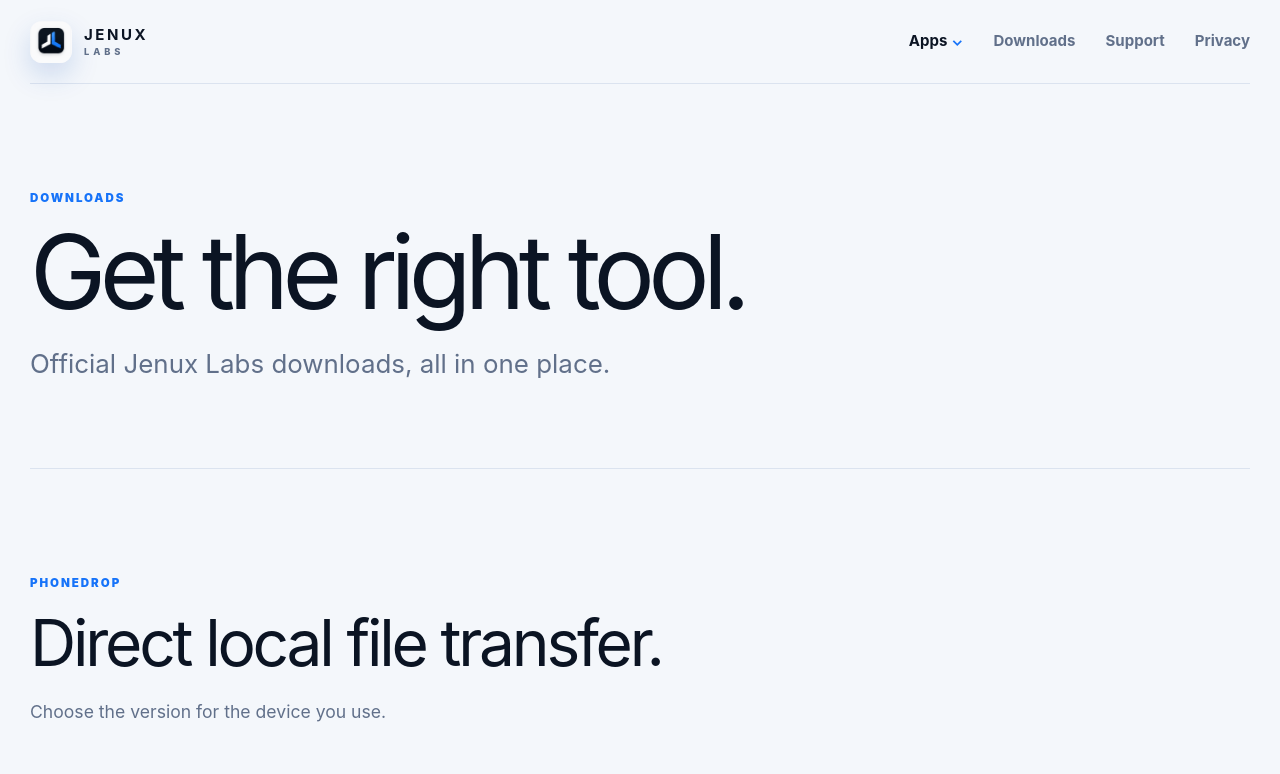
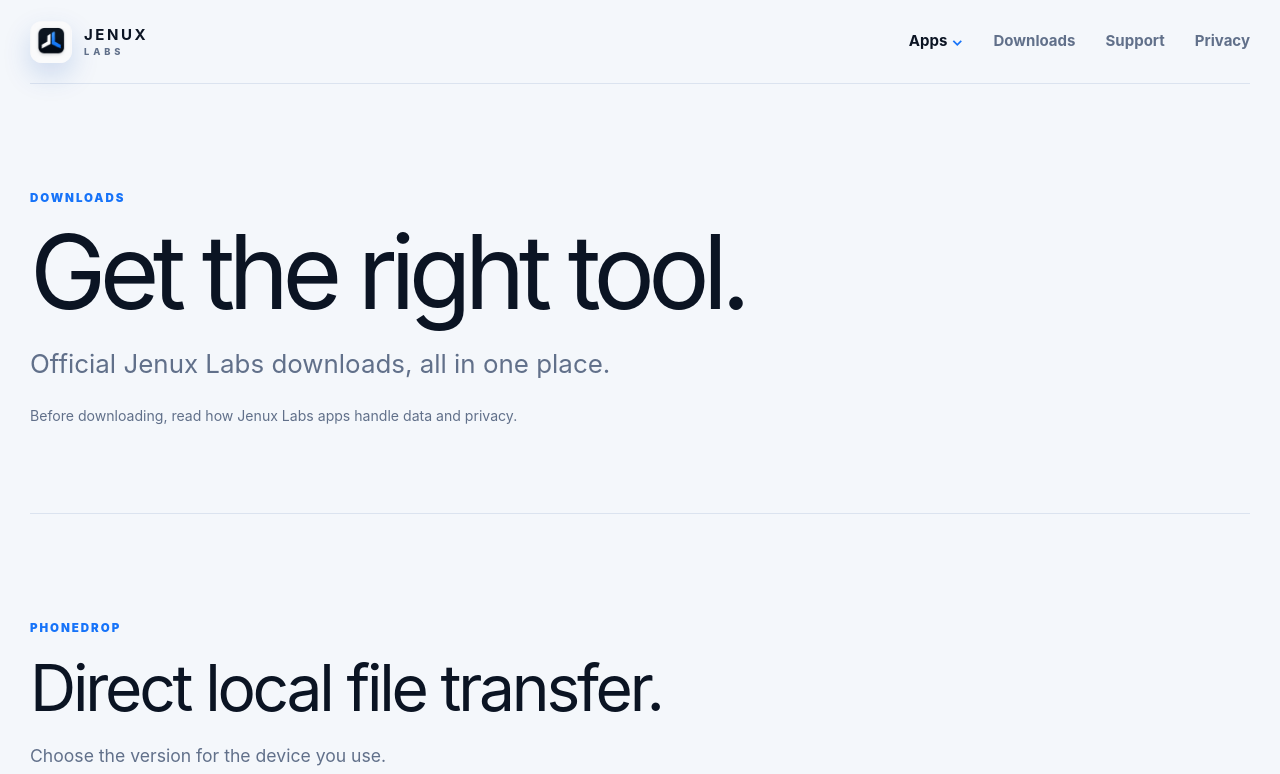
Before and after one commit to jenuxlabs/website, a Next.js app: page /downloads in a window 1280 px wide. Shown: the top 774 px of the page. Built offline with nearby package versions, Linux system fonts and the light colour scheme.

Commit message:
Add download privacy notice

```diff
--- a/app/downloads/page.tsx
+++ b/app/downloads/page.tsx
@@ -13,7 +13,7 @@ const phoneDrop = [
 
 export default function Downloads() {
   return <>
-    <section className="page-hero"><p className="eyebrow">DOWNLOADS</p><h1>Get the right tool.</h1><p className="lede">Official Jenux Labs downloads, all in one place.</p></section>
+    <section className="page-hero"><p className="eyebrow">DOWNLOADS</p><h1>Get the right tool.</h1><p className="lede">Official Jenux Labs downloads, all in one place.</p><p className="quiet">Before downloading, read <a href="/privacy/">how Jenux Labs apps handle data and privacy</a>.</p></section>
     <section className="section download-section">
       <header><p className="eyebrow">PHONEDROP</p><h2>Direct local file transfer.</h2><p>Choose the version for the device you use.</p></header>
       <div className="download-grid">{phoneDrop.map(([icon, name, detail, href, label]) => <article key={name}><span className="os-icon">{icon}</span><div><h3>{name}</h3><p>{detail}</p></div><a className="button" href={href}>{label} <span>↓</span></a></article>)}</div>
```
